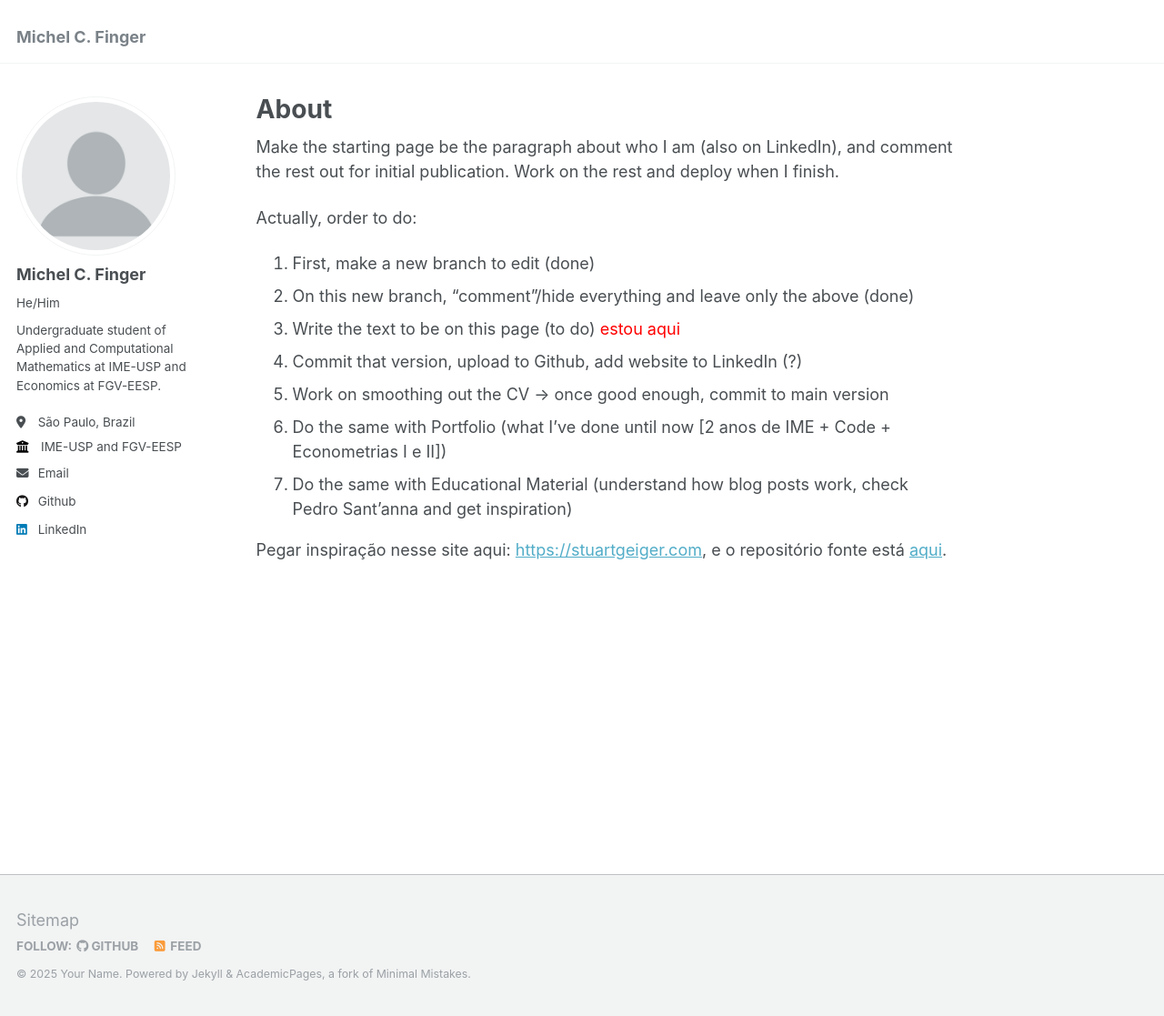
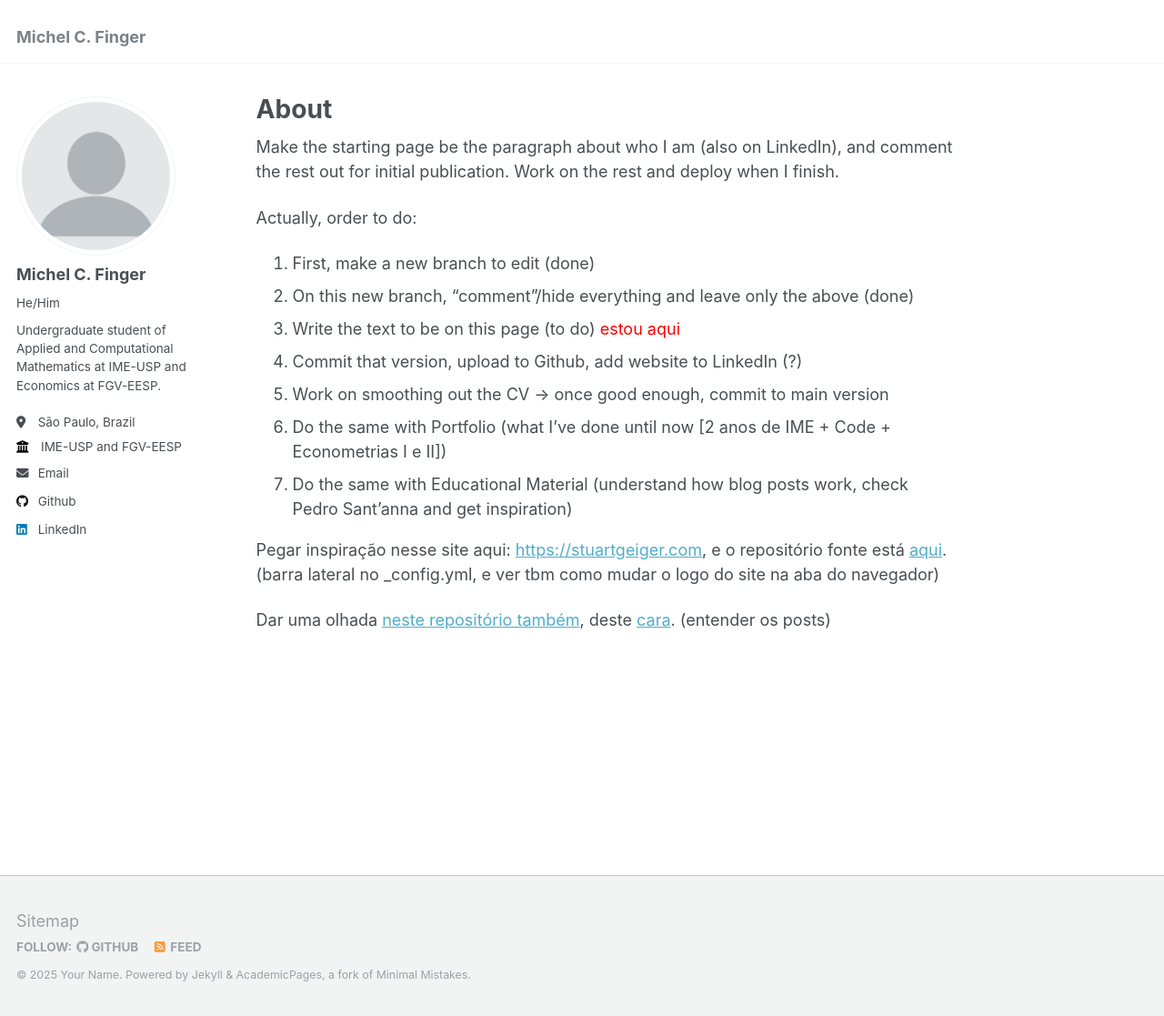
Before and after one commit to Micsifin/micsifin.github.io, a Jekyll site: the page built from _pages/about.md, in a window 1280 px wide and 1117 px high. Shown: the whole window at 91% size. Built offline with Jekyll 4.4.1, drawn with Linux system fonts in a browser that asks for light colours.

Commit message:
adicionei fontes para ver depois

```diff
--- a/_pages/about.md
+++ b/_pages/about.md
@@ -19,4 +19,6 @@ Actually, order to do:
 6. Do the same with Portfolio (what I've done until now [2 anos de IME + Code + Econometrias I e II])
 7. Do the same with Educational Material (understand how blog posts work, check Pedro Sant'anna and get inspiration)
 
-Pegar inspiração nesse site aqui: <https://stuartgeiger.com>, e o repositório fonte está [aqui](https://github.com/staeiou/staeiou.github.io).
+Pegar inspiração nesse site aqui: <https://stuartgeiger.com>, e o repositório fonte está [aqui](https://github.com/staeiou/staeiou.github.io). (barra lateral no _config.yml, e ver tbm como mudar o logo do site na aba do navegador)
+
+Dar uma olhada [neste repositório também](https://github.com/rjzupkoii/rjzupkoii.github.io/tree/master), deste [cara](https://rjzupkoii.github.io//). (entender os posts)
```
Also changed, not shown: 1 other file.
